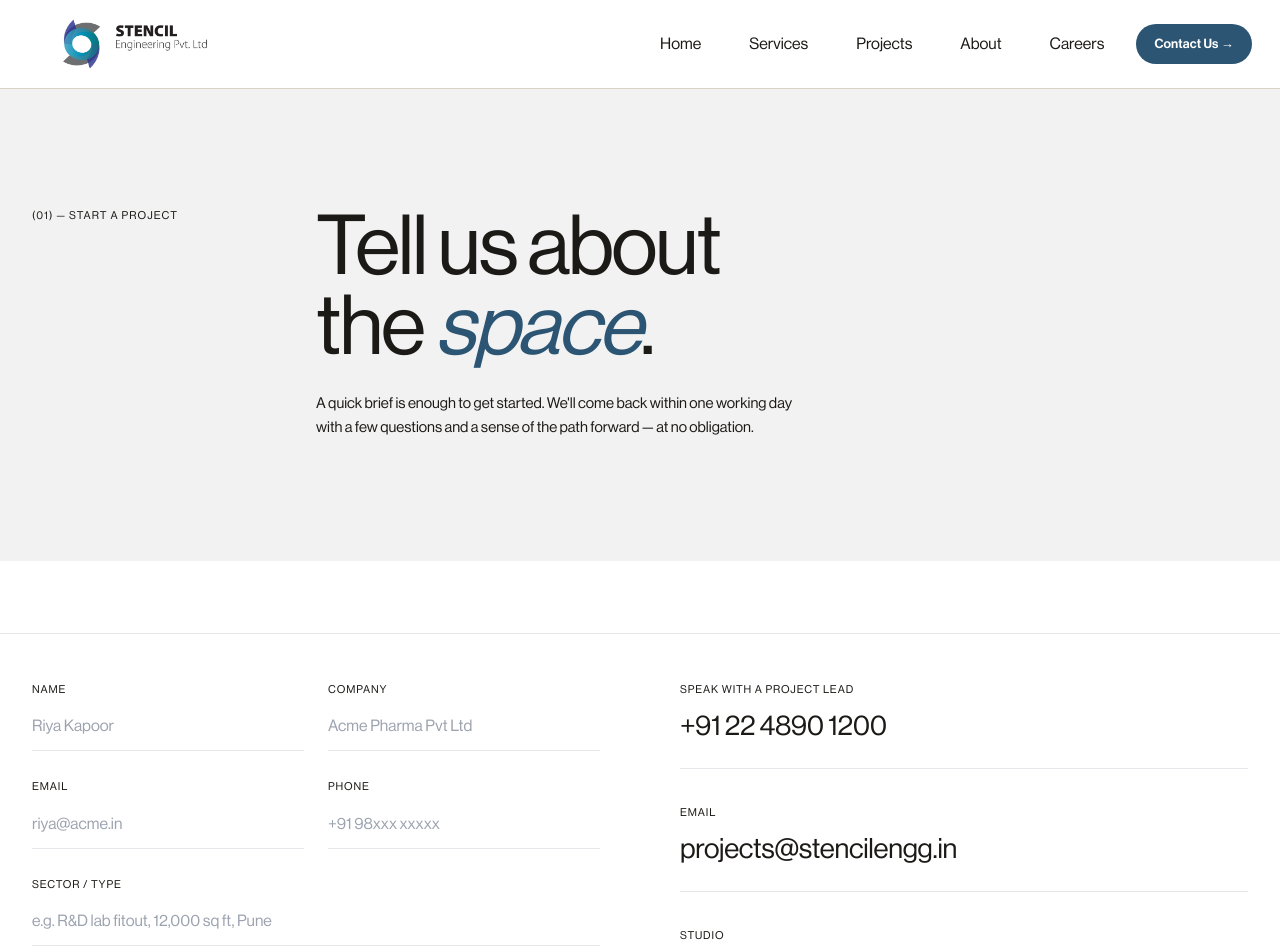
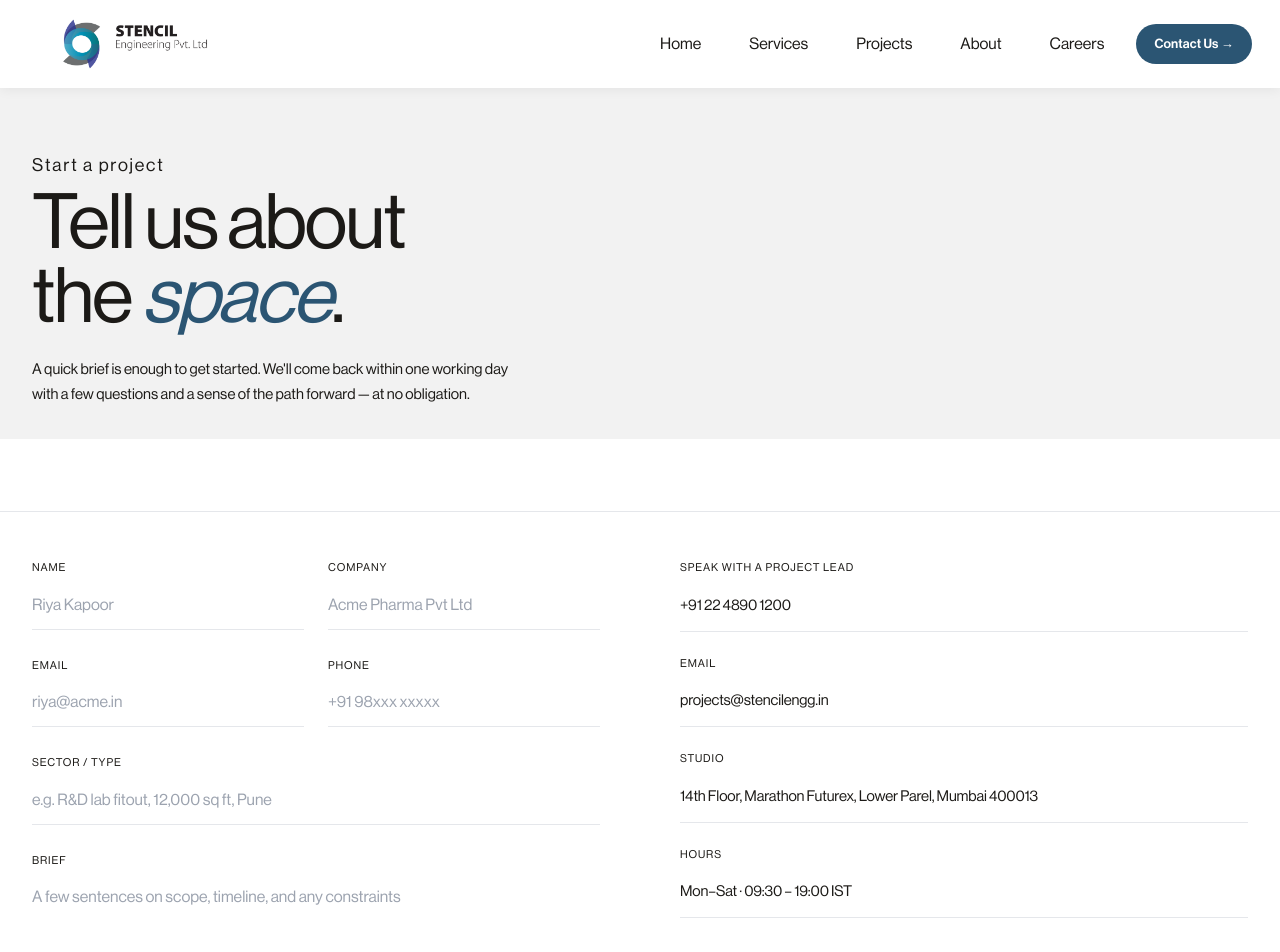
Before and after one commit to SatamSai/stencil-engineering, a Next.js app: page /contact in a window 1280 px wide. Shown: the top 952 px of the page. Built offline with nearby package versions, Linux system fonts and the light colour scheme; a web font is replaced by a local one.

Commit message:
feat: add featured flag to projects, update project sorting, and refine typography and layout across pages

```diff
--- a/src/app/careers/page.tsx
+++ b/src/app/careers/page.tsx
@@ -16,13 +16,13 @@ export default function CareersPage() {
   return (
     <>
       <div className="border-b border-line">
-        <div className="px-5 md:px-8 py-20">
+        <div className="p-8 pt-16">
           <div className="max-w-[1400px] mx-auto">
-            <div className=" text-[11px] tracking-[0.1em] uppercase text-bg/55 mb-4">(01) &mdash; Careers</div>
-            <h1 className="font-serif text-[clamp(48px,6vw,100px)] leading-[0.96] tracking-[-0.025em] max-w-[12ch] text-bg-2">
+            <div className="text-[11px] tracking-[0.1em] text-[clamp(14px,1.4vw,24px)] pb-2">Careers</div>
+            <h1 className="text-[clamp(48px,6vw,100px)] leading-[0.96] tracking-[-0.025em] max-w-[12ch] text-bg-2">
               Join the<br />team.
             </h1>
-            <p className="mt-6 text-[18px] leading-relaxed text-bg/75 max-w-[52ch]">
+            <p className="mt-6 text-[20px] leading-relaxed text-bg/75 max-w-[52ch]">
               We are always looking for people who enjoy a challenge and have a thirst for knowledge.
             </p>
           </div>
@@ -33,9 +33,9 @@ export default function CareersPage() {
         <div className="max-w-[1400px] mx-auto">
           <div className="grid grid-cols-1 md:grid-cols-[1fr_1.5fr] gap-20">
             {/* Left Column: Text */}
-            <div className="space-y-10">
+            <div className="space-y-10 text-[17px]">
               <div className="space-y-4">
-                <h2 className="font-serif text-[clamp(28px,3vw,42px)] leading-tight tracking-[-0.01em]">
+                <h2 className="font-serif text-[clamp(28px,3.1vw,48px)] leading-tight tracking-[-0.01em]">
                   You enjoy a challenge?
                 </h2>
                 <p className="text-ink-2 leading-relaxed">
--- a/src/app/contact/page.tsx
+++ b/src/app/contact/page.tsx
@@ -10,10 +10,10 @@ export default function ContactPage() {
     <>
       <section className="" id="contact">
         <div className="max-w-[1400px] mx-auto">
-          <div className="grid grid-cols-1 md:grid-cols-[220px_1fr] gap-16 mb-[72px] px-5 md:px-8 py-[120px]" style={{backgroundColor:"#edededb8"}}>
-            <div className=" text-[11px] tracking-[0.1em] uppercase text-bg/55">(01) &mdash; Start a project</div>
+          <div className="gap-16 mb-[72px] p-8 pt-16" style={{backgroundColor:"#edededb8"}}>
+            <div className="tracking-[0.1em] text-[clamp(14px,1.4vw,24px)] pb-2 text-bg/55">Start a project</div>
             <div>
-              <h1 className="text-[clamp(48px,6.5vw,120px)] leading-[0.96] tracking-[-0.025em] max-w-[12ch]">Tell us about<br />the <em className="italic text-accent">space</em>.</h1>
+              <h1 className="text-[clamp(48px,6vw,100px)] leading-[0.96] tracking-[-0.025em] max-w-[12ch]">Tell us about<br />the <em className="italic text-accent">space</em>.</h1>
               <p className="mt-6 text-[15px] leading-relaxed text-bg/75 max-w-[52ch]">
                 A quick brief is enough to get started. We&apos;ll come back within one working day with a few questions and a sense of the path forward &mdash; at no obligation.
               </p>
@@ -49,22 +49,22 @@ export default function ContactPage() {
                 {submitted ? "✓ Brief received — we'll be in touch" : "Send brief →"}
               </button>
             </form>
-            <div className="flex flex-col gap-9">
-              <div className="pb-6 border-b border-bg/[.18]">
-                <div className=" text-[11px] tracking-[0.08em] uppercase text-bg/55 mb-3">Speak with a project lead</div>
-                <div className="text-[28px] tracking-[-0.01em] leading-[1.2]">{STENCIL.phone}</div>
+            <div className="flex flex-col gap-2">
+              <div className="pb-2 mb-4 border-b border-bg/[.18]">
+                <div className="text-[11px] tracking-[0.08em] uppercase text-bg/55 mb-3">Speak with a project lead</div>
+                <div className="text-[15px] tracking-[-0.01em] leading-[1.2] py-2">{STENCIL.phone}</div>
               </div>
-              <div className="pb-6 border-b border-bg/[.18]">
-                <div className=" text-[11px] tracking-[0.08em] uppercase text-bg/55 mb-3">Email</div>
-                <div className="text-[28px] tracking-[-0.01em] leading-[1.2]">{STENCIL.email}</div>
+              <div className="pb-2 mb-4 border-b border-bg/[.18]">
+                <div className="text-[11px] tracking-[0.08em] uppercase text-bg/55 mb-3">Email</div>
+                <div className="text-[15px] tracking-[-0.01em] leading-[1.2] py-2">{STENCIL.email}</div>
               </div>
-              <div className="pb-6 border-b border-bg/[.18]">
-                <div className=" text-[11px] tracking-[0.08em] uppercase text-bg/55 mb-3">Studio</div>
-                <div className="text-[28px] tracking-[-0.01em] leading-[1.2]">{STENCIL.address}</div>
+              <div className="pb-2 mb-4 border-b border-bg/[.18]">
+                <div className="text-[11px] tracking-[0.08em] uppercase text-bg/55 mb-3">Studio</div>
+                <div className="text-[15px] tracking-[-0.01em] leading-[1.2] py-2">{STENCIL.address}</div>
               </div>
-              <div className="pb-6 border-b border-bg/[.18]">
-                <div className=" text-[11px] tracking-[0.08em] uppercase text-bg/55 mb-3">Hours</div>
-                <div className="text-[28px] tracking-[-0.01em] leading-[1.2]">Mon&ndash;Sat &middot; 09:30 &ndash; 19:00 IST</div>
+              <div className="pb-2 mb-4 border-b border-bg/[.18]">
+                <div className="text-[11px] tracking-[0.08em] uppercase text-bg/55 mb-3">Hours</div>
+                <div className="text-[15px] tracking-[-0.01em] leading-[1.2] py-2">Mon&ndash;Sat &middot; 09:30 &ndash; 19:00 IST</div>
               </div>
             </div>
           </div>
--- a/src/app/page.tsx
+++ b/src/app/page.tsx
@@ -88,7 +88,7 @@ export default function HomePage() {
             <span>Est. {STENCIL.estd}</span>
           </div>
           <div className="flex flex-col gap-6 max-w-3xl">
-            <h1 className="font-sans font-normal text-[clamp(48px,8vw,120px)] leading-[0.92] tracking-[-0.03em]">
+            <h1 className="font-sans font-normal text-[clamp(48px,8vw,120px)] leading-[1.05] tracking-[-0.03em]">
               Delivering on<br />our promises
             </h1>
             <p className="text-[clamp(14px,1.5vw,32px)] text-white font-normal leading-relaxed max-w-[44ch]">
--- a/src/app/projects/page.tsx
+++ b/src/app/projects/page.tsx
@@ -21,7 +21,8 @@ function ProjectsContent() {
   const types = ["All", ...Array.from(new Set(projectsData.map(p => p.type).filter(t => t && t.trim() !== "")))];
 
   const filter = urlType && types.includes(urlType) ? urlType : "All";
-  const filteredProjects = filter === "All" ? projectsData : projectsData.filter(p => p.type === urlType);
+  const sortedProjects = [...projectsData].sort((a, b) => new Date(b.completionDate).getTime() - new Date(a.completionDate).getTime());
+  const filteredProjects = filter === "All" ? sortedProjects : sortedProjects.filter(p => p.type === urlType);
 
   const displayedProjects = filteredProjects.slice(0, visibleCount);
   const hasMore = visibleCount < filteredProjects.length;
--- a/src/components/layout/Header.tsx
+++ b/src/components/layout/Header.tsx
@@ -43,7 +43,7 @@ export function Header() {
       {/* Spacer to prevent CLS when the fixed nav is active */}
       <div className="h-[88px] w-full" />
 
-      <nav className={`fixed top-0 left-0 right-0 z-50 flex items-center justify-between gap-6 bg-bg border-b border-line transition-all duration-300 ease-in-out ${scrolled ? "py-2.5 px-4 md:px-7" : "py-[18px] px-4 md:px-7"}`}>
+      <nav className={`fixed top-0 left-0 right-0 z-50 flex items-center justify-between gap-6 bg-bg shadow-[0_1px_12px_0_rgba(0,0,0,0.07)] transition-all duration-300 ease-in-out ${scrolled ? "py-2.5 px-4 md:px-7" : "py-[18px] px-4 md:px-7"}`}>
         <Link href="/" className="flex items-center gap-3 shrink-0 relative">
           <div className={`relative transition-all duration-300 ease-in-out ${scrolled ? "h-[34px] w-[140px]" : "h-[52px] w-[214px]"}`}>
             <Image
```
Also changed, not shown: src/data/projects.json (+8 -0 lines).
